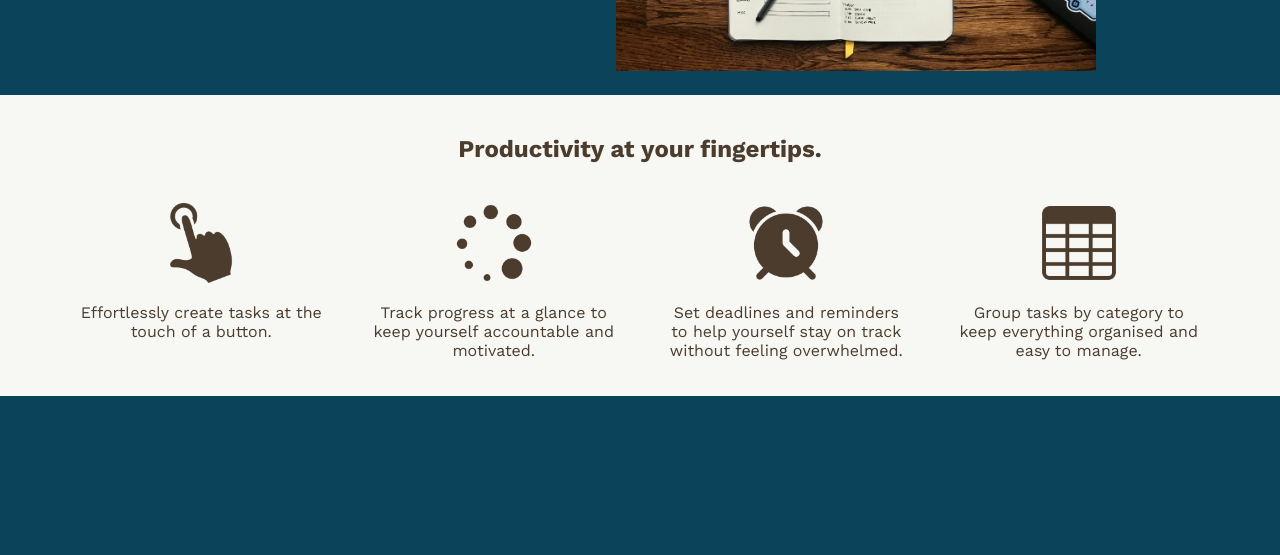
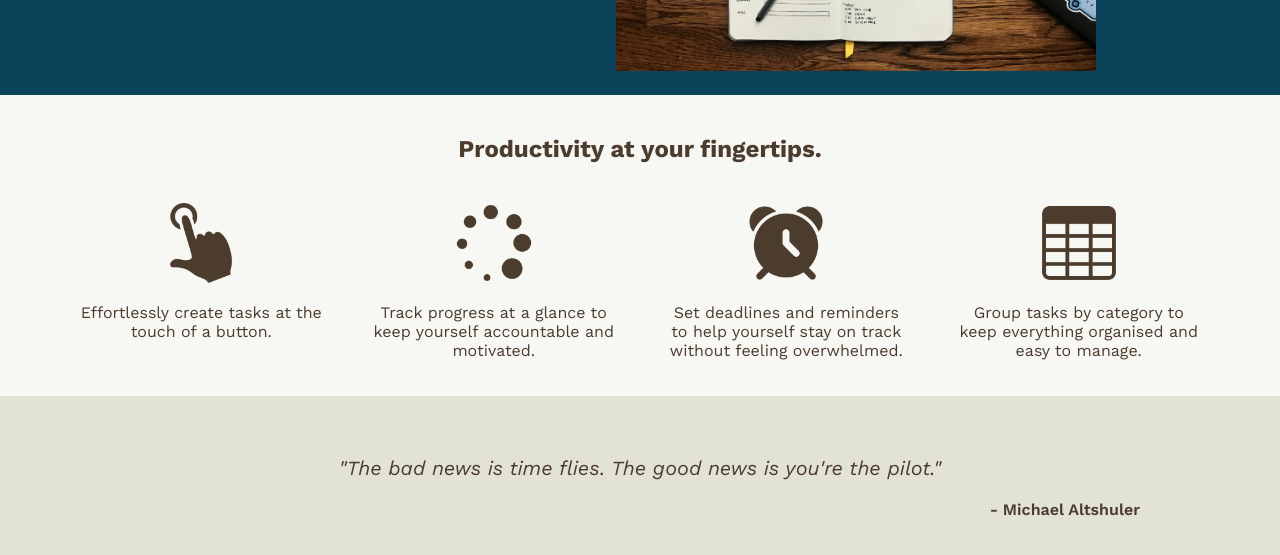
Before and after one commit to jfran01/landing-page, a plain HTML site: page index.html in a window 1280 px wide. Shown: the part 387-942 px from the top of the page. Before the commit the page ends 800 px from the top, so only its background shows below. Drawn offline with nearby package versions, Linux system fonts and the light colour scheme.

Commit message:
feat: add quote to landing page

```diff
--- a/index.html
+++ b/index.html
@@ -83,6 +83,12 @@
           </div>
         </div>
       </div>
+      <div class="quote-wrapper">
+        <p class="quote">
+          "The bad news is time flies. The good news is you're the pilot."
+        </p>
+        <p class="quote-author">- Michael Altshuler</p>
+      </div>
     </div>
   </body>
 </html>
--- a/styles.css
+++ b/styles.css
@@ -103,3 +103,20 @@ h1 {
   flex-grow: 1;
   text-align: center;
 }
+
+.quote-wrapper {
+  background-color: #e2e3d5;
+  padding: 40px 120px;
+}
+
+.quote {
+  font-style: italic;
+  font-size: 20px;
+  text-align: center;
+}
+
+.quote-author {
+  font-weight: 600;
+  text-align: right;
+  padding-right: 20px;
+}
```
